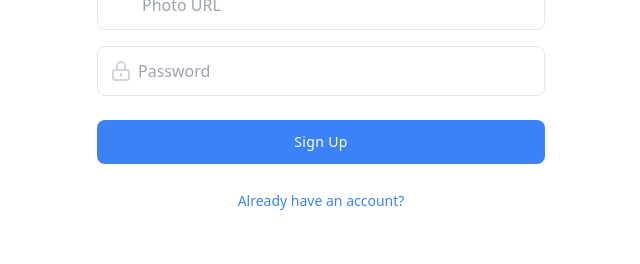
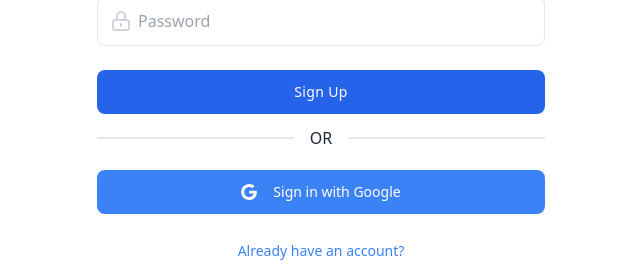
Before and after one commit to shamim-hossain008/my-restaurant-client, a React (Vite) app: page /signUp in a window 1280 px wide. Shown: the part 456-720 px from the top of the page, without its empty margins (319-959 px from the left). Built offline with nearby package versions, Linux system fonts and the light colour scheme; no server answers.

Commit message:
Google Sign And When To Save User Info

```diff
--- /dev/null
+++ b/src/Components/SocialLogin/SocialLogin.jsx
@@ -0,0 +1,32 @@
+import useAuth from "../../hooks/useAuth";
+
+const SocialLogin = () => {
+  const { googleSignIn } = useAuth();
+
+  const handleGoogleSignIn = () => {
+    googleSignIn().then((result) => {
+      console.log(result);
+    });
+  };
+
+  return (
+    <div>
+      <div className="divider">OR</div>
+      <div class="flex items-center mt-6 -mx-2">
+        <button
+          onClick={handleGoogleSignIn}
+          type="button"
+          class="flex items-center justify-center w-full px-6 py-3 mx-2 text-sm font-medium text-white transition-colors duration-300 transform bg-blue-500 rounded-lg hover:bg-blue-400 focus:bg-blue-400 focus:outline-none"
+        >
+          <svg class="w-4 h-4 mx-2 fill-current" viewBox="0 0 24 24">
+            <path d="M12.24 10.285V14.4h6.806c-.275 1.765-2.056 5.174-6.806 5.174-4.095 0-7.439-3.389-7.439-7.574s3.345-7.574 7.439-7.574c2.33 0 3.891.989 4.785 1.849l3.254-3.138C18.189 1.186 15.479 0 12.24 0c-6.635 0-12 5.365-12 12s5.365 12 12 12c6.926 0 11.52-4.869 11.52-11.726 0-.788-.085-1.39-.189-1.989H12.24z"></path>
+          </svg>
+
+          <span class="hidden mx-2 sm:inline">Sign in with Google</span>
+        </button>
+      </div>
+    </div>
+  );
+};
+
+export default SocialLogin;
--- a/src/pages/Login/Login.jsx
+++ b/src/pages/Login/Login.jsx
@@ -8,6 +8,7 @@
 } from "react-simple-captcha";
 import Swal from "sweetalert2";
 import { AuthContext } from "../../providers/AuthProviders";
+import SocialLogin from "../../Components/SocialLogin/SocialLogin";
 
 const Login = () => {
   const [disabled, setDisabled] = useState(true);
@@ -131,6 +132,7 @@
                   value="Login"
                 />
               </div>
+              <SocialLogin/>
             </form>
             <p className="p-4 text-center">
               <small>New Here</small>
--- a/src/pages/SignUp/SignUp.jsx
+++ b/src/pages/SignUp/SignUp.jsx
@@ -4,6 +4,7 @@
 import { Link, useNavigate } from "react-router-dom";
 import Swal from "sweetalert2";
 import logoImg from "../../../public/logo.png";
+import SocialLogin from "../../Components/SocialLogin/SocialLogin";
 import useAxiosPublic from "../../hooks/useAxiosPublic";
 import { AuthContext } from "../../providers/AuthProviders";
 
@@ -33,7 +34,7 @@
           };
           axiosPublic.post("/users", userInfo).then((res) => {
             if (res.data.insertedId) {
-              console.log('user added to the database')
+              console.log("user added to the database");
               reset();
               Swal.fire({
                 position: "top-center",
@@ -192,9 +193,9 @@
               <input
                 type="submit"
                 value="Sign Up"
-                className="w-full px-6 py-3 text-sm font-medium tracking-wide text-white capitalize transition-colors duration-300 transform bg-blue-500 rounded-lg hover:bg-blue-400 focus:outline-none focus:ring focus:ring-blue-300 focus:ring-opacity-50"
+                className="w-full px-6 py-3 text-sm font-medium tracking-wide text-white capitalize transition-colors duration-300 transform bg-blue-600 rounded-lg hover:bg-blue-200 focus:outline-none focus:ring focus:ring-blue-300 focus:ring-opacity-50"
               />
-
+              <SocialLogin />
               <div className="mt-6 text-center ">
                 <Link
                   to="/login"
--- a/src/providers/AuthProviders.jsx
+++ b/src/providers/AuthProviders.jsx
@@ -1,8 +1,10 @@
 import {
+  GoogleAuthProvider,
   createUserWithEmailAndPassword,
   getAuth,
   onAuthStateChanged,
   signInWithEmailAndPassword,
+  signInWithPopup,
   signOut,
   updateProfile,
 } from "firebase/auth";
@@ -16,11 +18,18 @@
 const AuthProviders = ({ children }) => {
   const [user, setUser] = useState(null);
   const [loading, setLoading] = useState(true);
+  const googleProvider = new GoogleAuthProvider();
 
   //   for new user
   const createUser = (email, password) => {
     setLoading(true);
     return createUserWithEmailAndPassword(auth, email, password);
+  };
+
+  // logIn with Google
+  const googleSignIn = () => {
+    setLoading(true);
+    return signInWithPopup(auth, googleProvider);
   };
 
   //   login user
@@ -59,6 +68,7 @@
     signIn,
     logOut,
     updateUserProfile,
+    googleSignIn,
   };
 
   return (
```
